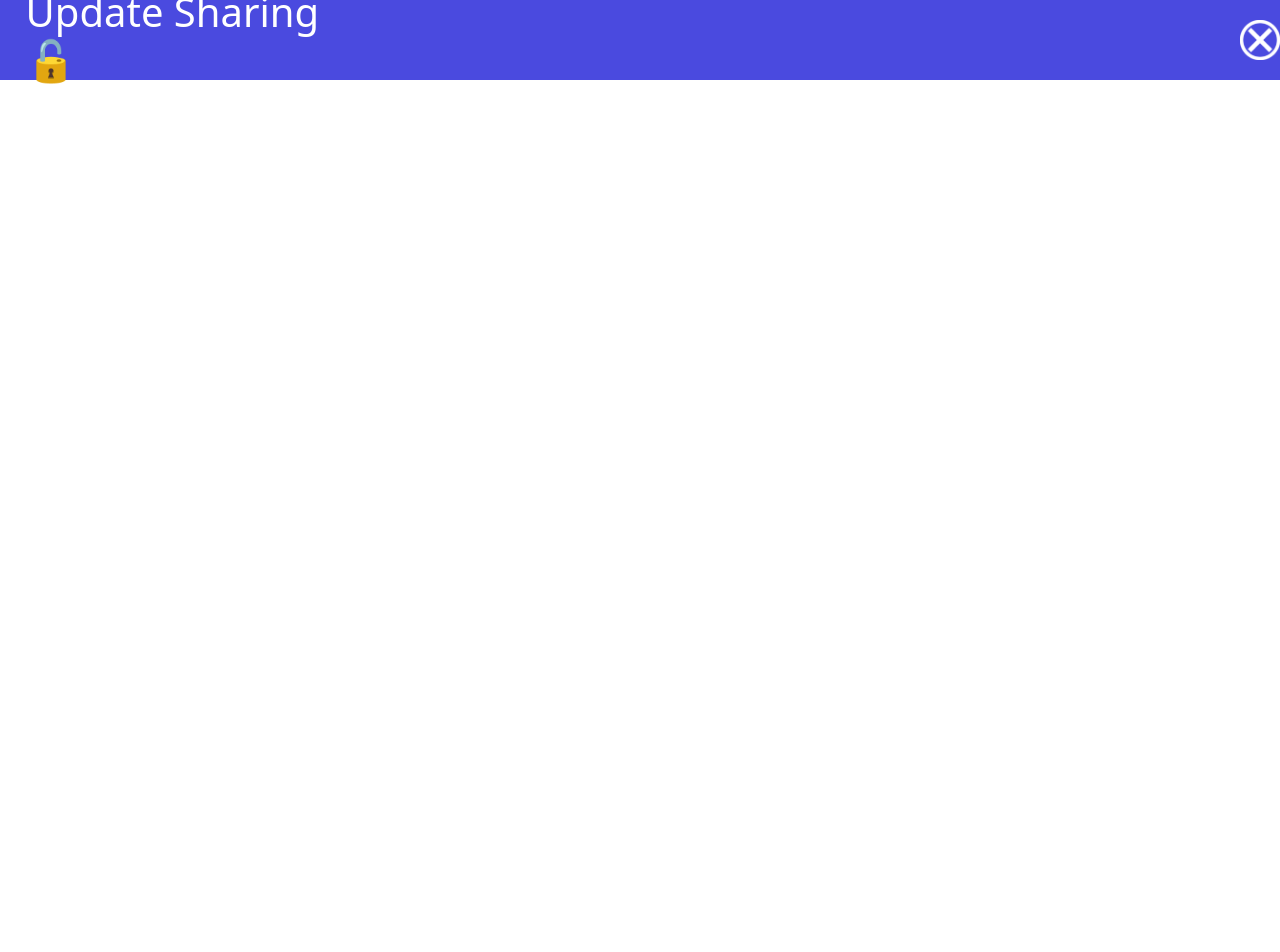
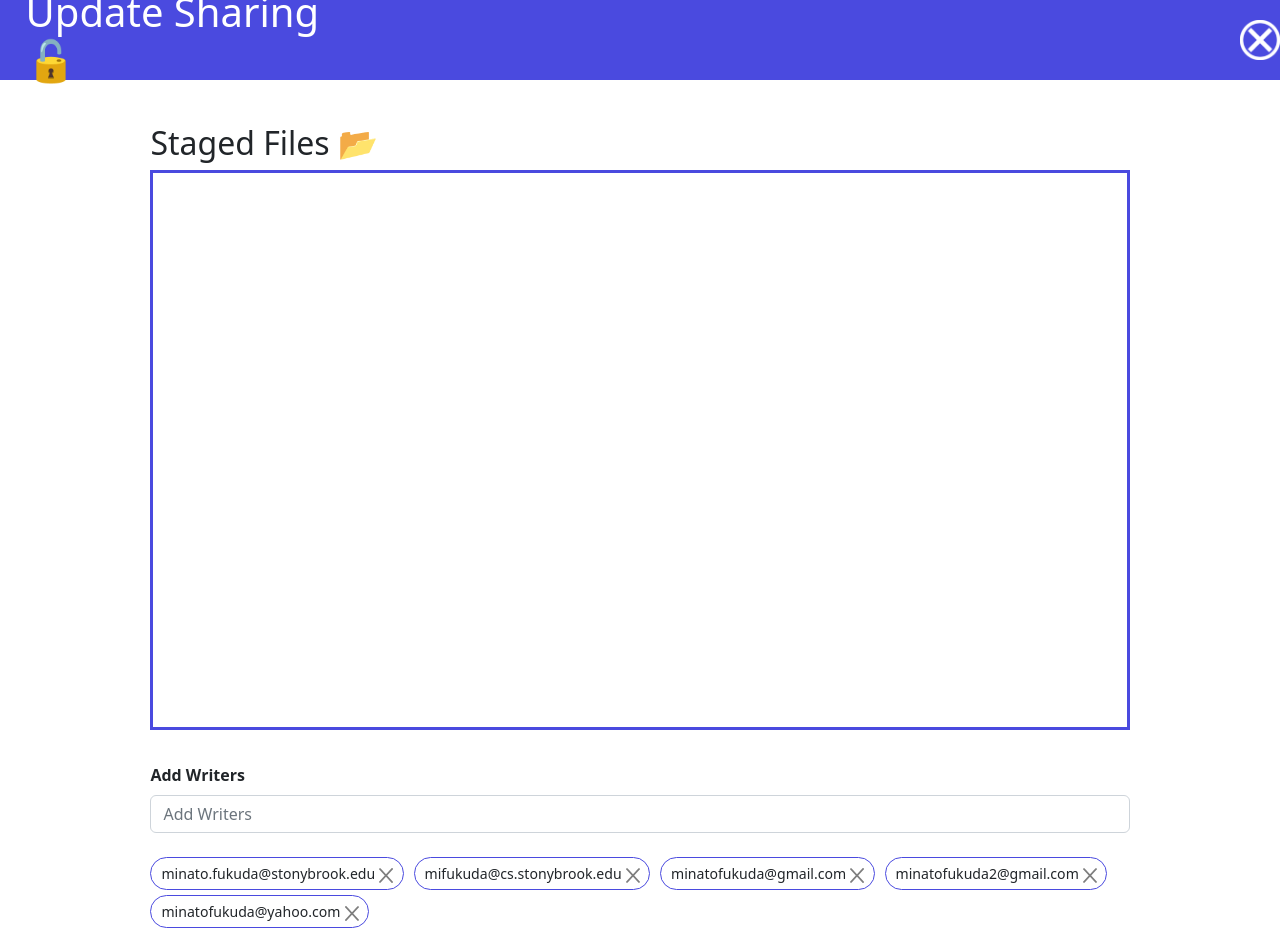
Before and after one commit to mifukuda/Google-Drive-Sharing-Manager, a React (Create React App) app in the folder client/: page /update in a window 1280 px wide. Shown: the top 952 px of the page. Before the commit the page ends 800 px from the top, so only its background shows below. Built offline with nearby package versions, Linux system fonts and the light colour scheme.

Commit message:
CSS for Update Screen

```diff
--- a/client/src/App.css
+++ b/client/src/App.css
@@ -135,6 +135,14 @@ h3.sidebarlogo {
   font-size: 1.2vw;
 }
 
+.sidebarseparator {
+  width: 90%;
+  border: none;
+  height: 2px;
+  color: rgb(74, 74, 223);
+  background-color:rgb(74, 74, 223);
+}
+
 .uploadbutton {
   margin-top: 4%;
   margin-bottom: 4%;
@@ -179,6 +187,35 @@ h3.sidebarlogo {
   padding-right: 73%;
 }
 
+.updatescreenlist {
+  margin: auto;
+  width: 90%;
+  height: 70vh;
+  padding: 0;
+  overflow-y: scroll;
+  border: 3px solid rgb(74, 74, 223);
+}
+
+.userlistelement {
+  display: inline-block;
+  border: 1px solid rgb(74, 74, 223);
+  border-radius: 20px;
+  padding-right: 5px;
+  padding-left: 10px;
+  padding-top: 5px;
+  padding-bottom: 5px;
+  margin-right: 1%;
+  margin-top: 0.5%;
+  font-size: 1.1vw;
+}
+
+.permissionadder {
+  width: 90%;
+  margin: auto;
+  margin-top: 3%;
+  overflow-wrap: break-word;
+}
+
 .deviantsharinglist {
   background-color: white;
   margin: auto;
--- a/client/src/actions/index.js
+++ b/client/src/actions/index.js
@@ -142,6 +142,13 @@ const unselectFile = (file) => {
   }
 }
 
+const stageFiles = (files) => {
+  return {
+    type: 'STAGE_FILES',
+    payload: files
+  }
+}
+
 const sortByName = () => {
   return {
     type: 'SORT_BY_NAME',
@@ -165,6 +172,7 @@ export {
   hideModal,
   selectFile,
   unselectFile,
+  stageFiles,
   setFilter,
   sortByName,
   sortByDateOld,
--- a/client/src/components/FileCard.js
+++ b/client/src/components/FileCard.js
@@ -5,11 +5,11 @@ import {Accordion, Form} from 'react-bootstrap';
 import 'bootstrap/dist/css/bootstrap.min.css';
 
 export default function FileCard(props) {
-    const {file, depth, isRoot} = props;
+    const {file, depth, isRoot, staged} = props;
     const dispatch = useDispatch();
     //const selectedFiles = useSelector(state => state.selectedFiles);
     //const [isChecked, setIsChecked] = useState(selectedFiles.some(e => e.id == file.id));
-    const [isChecked, setIsChecked] = useState(false);
+    const [isChecked, setIsChecked] = useState(staged);
     const roles = ["Viewer", "Commenter", "Editor", "Owner"];
 
     function handleCheck(event) {
@@ -69,6 +69,7 @@ export default function FileCard(props) {
                         onClick={(event) => handleCheck(event)}
                         onChange={() => {}}
                         checked={isChecked}
+                        defaultChecked={staged}
                     />
                     {img}
                     <div style={{overflow: 'hidden', textOverflow: 'ellipsis'}}>
--- a/client/src/components/FileList.js
+++ b/client/src/components/FileList.js
@@ -12,13 +12,13 @@ export default function HomeScreen(props) {
     // Building list from search results
     function buildList(snapshot) {
         for(let i = 0; i < snapshot.length; i++) {
-            directory.push(<FileCard file={snapshot[i]} depth={0} key={key++} isRoot={false}/>);
+            directory.push(<FileCard staged={false} file={snapshot[i]} depth={0} key={key++} isRoot={false}/>);
         }
     }
 
     // DFS: returns directory structure (each file/folder is a FileCard)
     function buildTree(snapshot) {
-        directory.push(<FileCard file={snapshot} depth={0} key={key++} isRoot={true}/>);
+        directory.push(<FileCard staged={false} file={snapshot} depth={0} key={key++} isRoot={true}/>);
         //directory.push("Name: " + snapshot.name + ", Depth: " + 0);
         buildTreeHelper(snapshot, 1)
     }
@@ -27,7 +27,7 @@ export default function HomeScreen(props) {
     function buildTreeHelper(root, depth) {
         if (root.children) {
             for(let i = 0; i < root.children.length; i++) {
-                directory.push(<FileCard file={root.children[i]} depth={depth} key={key++} isRoot={false}/>);
+                directory.push(<FileCard staged={false} file={root.children[i]} depth={depth} key={key++} isRoot={false}/>);
                 //directory.push("Name: " + root.children[i].name + ", Depth: " + depth);
                 buildTreeHelper(root.children[i], depth + 1);
             }
--- /dev/null
+++ b/client/src/components/PermissionAdder.js
@@ -0,0 +1,38 @@
+import React, {useState} from "react";
+import {Form} from "react-bootstrap";
+import UserListElement from './UserListElement.js';
+
+export default function PermissionAdder(props) {
+    const [text, setText] = useState('');
+    const {role} = props;
+
+    function handleSubmit(event) {
+        if(event.key === 'Enter') {
+            if(text === '') {
+
+            }
+            else{
+
+            }
+        }
+    }
+
+    let example = ["minato.fukuda@stonybrook.edu", "mifukuda@cs.stonybrook.edu", "minatofukuda@gmail.com", "minatofukuda2@gmail.com", "minatofukuda@yahoo.com"]
+
+    return (
+        <div className="permissionadder">
+            <Form style={{marginBottom: "2%"}}>
+                <Form.Group controlId="formSearchBar">
+                    <Form.Label>
+                        <b>{role}</b>
+                    </Form.Label>
+                    <Form.Control placeholder={role}
+                        value={text} onChange={(event) => setText(event.target.value)} onKeyPress={(event) => handleSubmit(event)}/>
+                </Form.Group>
+            </Form>
+            <div>
+                {example.map((element, i) => <UserListElement key={i} name={element}/>)}
+            </div>
+        </div>
+    );
+}
--- a/client/src/components/SideBar.js
+++ b/client/src/components/SideBar.js
@@ -10,7 +10,7 @@ import {uploadGroupSnapshot} from "../api/group.js";
 export default function SideBar() {
     const dispatch = useDispatch();
     const [file, setFile] = useState();
-    const [status, setStatus] = useState(<p>Status: </p>)
+    const [status, setStatus] = useState(<p>Status: </p>);
 
     function handleTakeSnapshot() {
         console.log("Creating a new snapshot.")
@@ -52,6 +52,7 @@ export default function SideBar() {
                 <input type="file" onChange={(event) => handleSelectFile(event)}/>
                 <button className="uploadbutton" onClick={() => handleUploadGroup()}>+ Upload Group</button>
                 {status}
+                <hr className="sidebarseparator"/>
                 <h3 className="sidebarlogo">On Selected:</h3>
                 <ul>
                     <li>
--- /dev/null
+++ b/client/src/components/StagedFileList.js
@@ -0,0 +1,22 @@
+import React from "react";
+import {useSelector} from "react-redux";
+import FileCard from './FileCard';
+
+export default function StagedFileList(props) {
+    const stagedFiles = useSelector(state => state.stagedFiles);
+    function buildList(snapshot) {
+        for(let i = 0; i < snapshot.length; i++) {
+            directory.push(<FileCard staged={true} file={snapshot[i]} depth={0} key={key++} isRoot={false}/>);
+        }
+    }
+
+    let key = 0;
+    let directory = [];
+    buildList(stagedFiles);
+
+    return (
+        <div>
+            {directory}
+        </div>
+    );
+}
--- a/client/src/components/UpdateScreen.js
+++ b/client/src/components/UpdateScreen.js
@@ -1,10 +1,21 @@
-import React from "react";
+import React, {useEffect} from "react";
 // import {useSelector} from "react-redux";
 import {useNavigate} from "react-router-dom";
-import FileList from './FileList';
+import {useSelector, useDispatch} from "react-redux";
+import {stageFiles} from "../actions";
+import StagedFileList from './StagedFileList';
+import PermissionAdder from './PermissionAdder';
 
 export default function UpdateScreen() {
     let navigate = useNavigate();
+    const selectedFiles = useSelector(state => state.selectedFiles);
+    const dispatch = useDispatch();
+
+    //Stage files
+    useEffect(() => {
+        dispatch(stageFiles(selectedFiles));
+        // eslint-disable-next-line react-hooks/exhaustive-deps
+    }, []);
 
     // Navigate to home page when close button is pressed
     function handleClose(event) {
@@ -19,8 +30,15 @@ export default function UpdateScreen() {
                     onClick={(event) => handleClose(event)}/>
             </div>
             <div className="analyzescreencenter">
-                <div>
-                    <FileList updating={true}/>
+                <h2 className="analyzescreensubtitle">Staged Files &#128194;</h2>
+                <div className="updatescreenlist">
+                    <StagedFileList/>
+                </div>
+                <div className="permissionadders">
+                        <PermissionAdder role="Add Writers"/>
+                        <PermissionAdder role="Remove Writers"/>
+                        <PermissionAdder role="Add Readers"/>
+                        <PermissionAdder role="Remove Readers"/>
                 </div>
             </div>
         </div>
--- /dev/null
+++ b/client/src/components/UserListElement.js
@@ -0,0 +1,12 @@
+import React from "react";
+import {CloseButton} from 'react-bootstrap';
+
+export default function UserListElement(props) {
+    const {name} = props;
+    return (
+        <span className="userlistelement">
+            {name}
+            <CloseButton style={{paddingLeft:"5px", height:"0.5em"}}/>
+        </span>
+    );
+}
--- a/client/src/reducers/index.js
+++ b/client/src/reducers/index.js
@@ -6,6 +6,7 @@ import accessControlPolicyReducer from './accessControlPolicies.js';
 import showModalReducer from './showModal.js';
 import selectedFilesReducer from './selectedFiles.js';
 import searchResultsReducer from './searchResults.js';
+import stagedFilesReducer from './stagedFiles.js';
 import {combineReducers} from 'redux';
 
 const allReducers = combineReducers({
@@ -16,7 +17,8 @@ const allReducers = combineReducers({
     filter: filterReducer,
     accessControlPolicies: accessControlPolicyReducer,
     showModal: showModalReducer,
-    selectedFiles: selectedFilesReducer
+    selectedFiles: selectedFilesReducer,
+    stagedFiles: stagedFilesReducer
 })
 
 export default allReducers;
--- /dev/null
+++ b/client/src/reducers/stagedFiles.js
@@ -0,0 +1,10 @@
+const stagedFilesReducer = (state = [], action) => {
+    switch(action.type) {
+        case 'STAGE_FILES':
+            return [...action.payload];
+        default:
+            return state;
+    }
+}
+
+export default stagedFilesReducer;
```
Also changed, not shown: client/src/components/SearchBar.js (+8 -1 lines).
